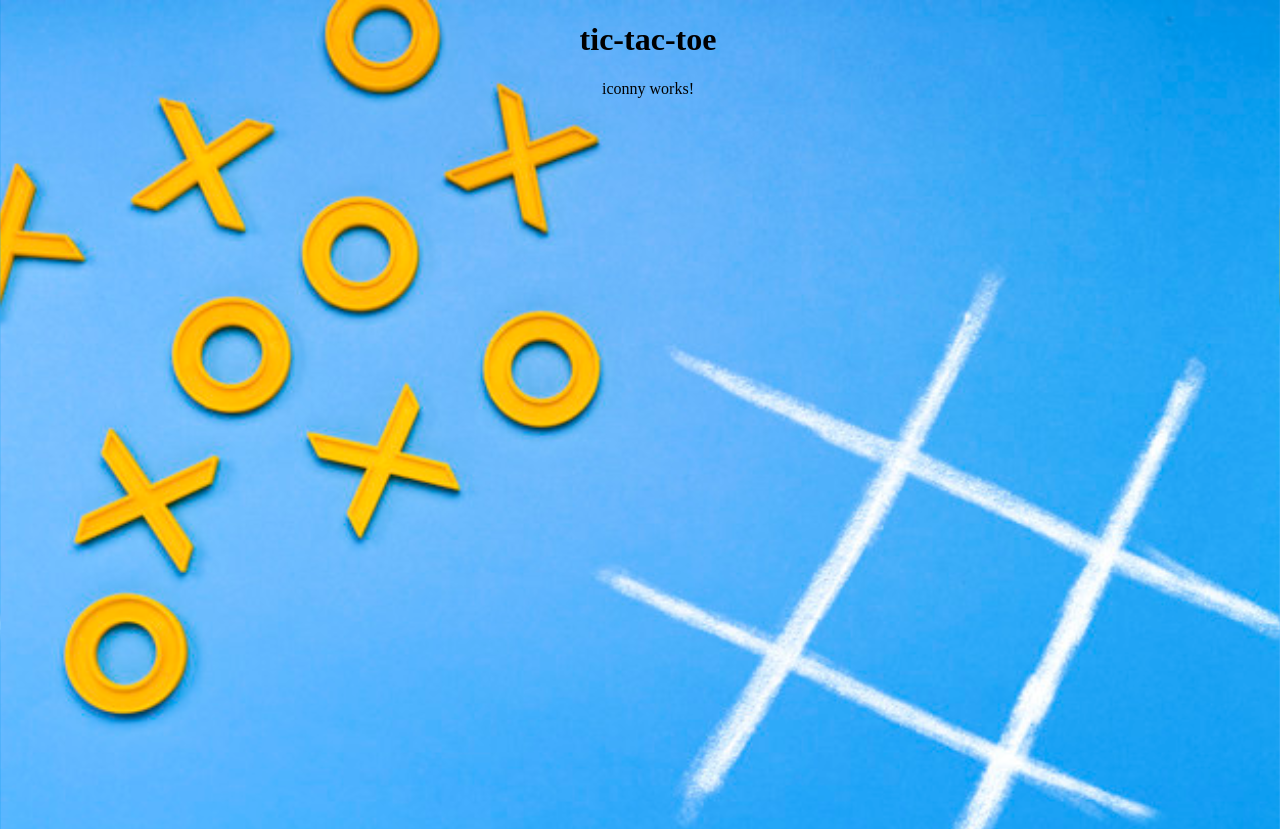
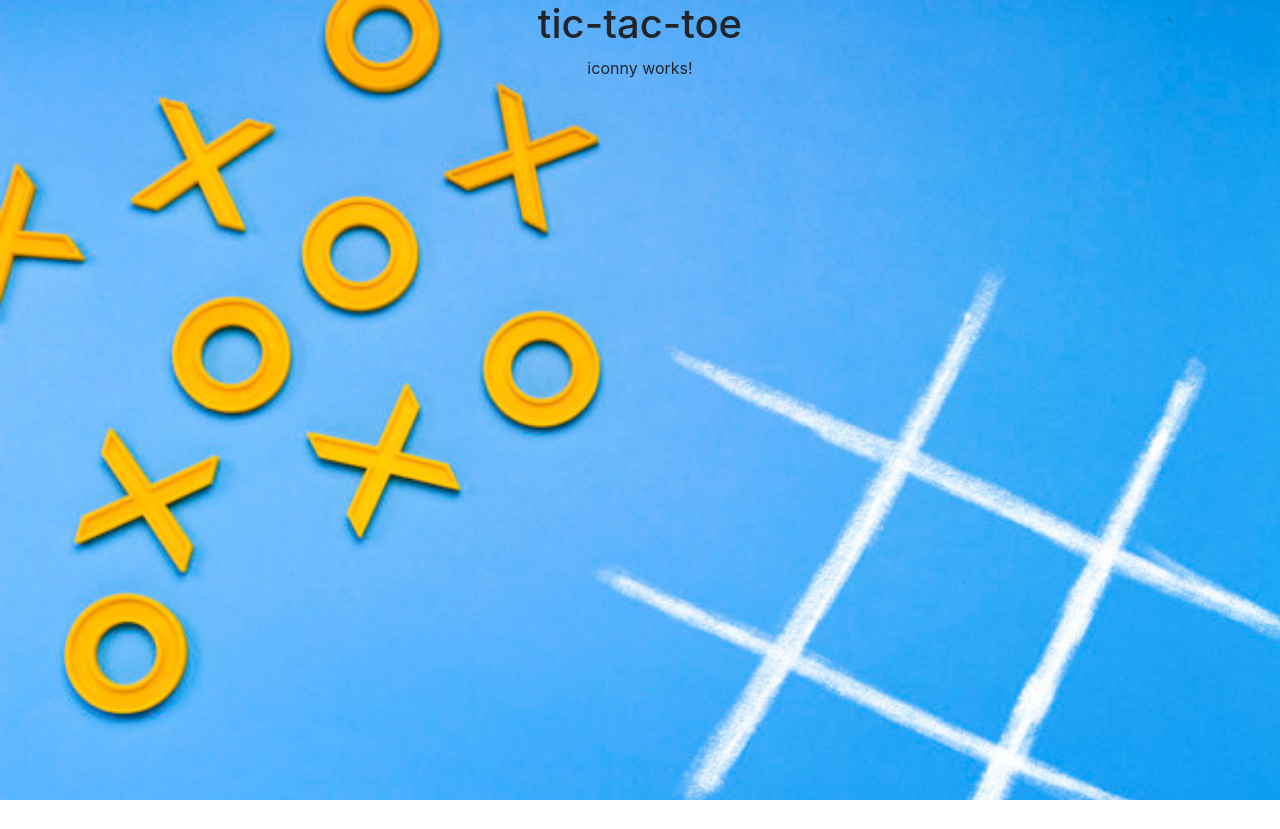
Before and after one commit to eswar2020/tic-tac-toe, an Angular app: page / in a window 1280 px wide. After the commit the page ends 800 px from the top, so only its background shows below. Built offline with nearby package versions, Linux system fonts and the light colour scheme.

Commit message:
imprted toastr and fortawesome in app.module

```diff
--- a/package.json
+++ b/package.json
@@ -19,6 +19,10 @@
     "@angular/platform-browser": "~10.0.14",
     "@angular/platform-browser-dynamic": "~10.0.14",
     "@angular/router": "~10.0.14",
+    "@fortawesome/angular-fontawesome": "^0.7.0",
+    "@fortawesome/fontawesome-svg-core": "^1.2.32",
+    "@fortawesome/free-regular-svg-icons": "^5.15.1",
+    "@fortawesome/free-solid-svg-icons": "^5.15.1",
     "bootstrap": "^4.5.2",
     "ngx-toastr": "^13.1.0",
     "rxjs": "~6.5.5",
--- a/src/app/app.module.ts
+++ b/src/app/app.module.ts
@@ -5,16 +5,26 @@ import { AppRoutingModule } from './app-routing.module';
 import { AppComponent } from './app.component';
 import { IconnyComponent } from './iconny/iconny.component';
 
+//fortawesome
+import { FontAwesomeModule } from '@fortawesome/angular-fontawesome';
+
+//ngx-toastr
+import { CommonModule } from '@angular/common';
+import { BrowserAnimationsModule } from '@angular/platform-browser/animations';
+
+import { ToastrModule } from 'ngx-toastr';
+
 @NgModule({
-  declarations: [
-    AppComponent,
-    IconnyComponent
-  ],
+  declarations: [AppComponent, IconnyComponent],
   imports: [
     BrowserModule,
-    AppRoutingModule
+    AppRoutingModule,
+    FontAwesomeModule,
+    CommonModule,
+    BrowserAnimationsModule, // required animations module
+    ToastrModule.forRoot(), // ToastrModule added
   ],
   providers: [],
-  bootstrap: [AppComponent]
+  bootstrap: [AppComponent],
 })
-export class AppModule { }
+export class AppModule {}
--- a/src/styles.css
+++ b/src/styles.css
@@ -1,8 +1,11 @@
 /* You can add global styles to this file, and also import other style files */
+@import "~bootstrap/dist/css/bootstrap.min.css";
+@import "~ngx-toastr/toastr";
+
+
 body {
   background-image: url('./assets/yellow-plastic-crosses-toe-ruled-field-playing-tic-tac-toe-blue_164357-1311.jpg');
   height: 100vh;
   width: 100vw;
   background-size: cover;
-
 }
```
Also changed, not shown: 1 other file (tests, documents, lock files or other folders).
